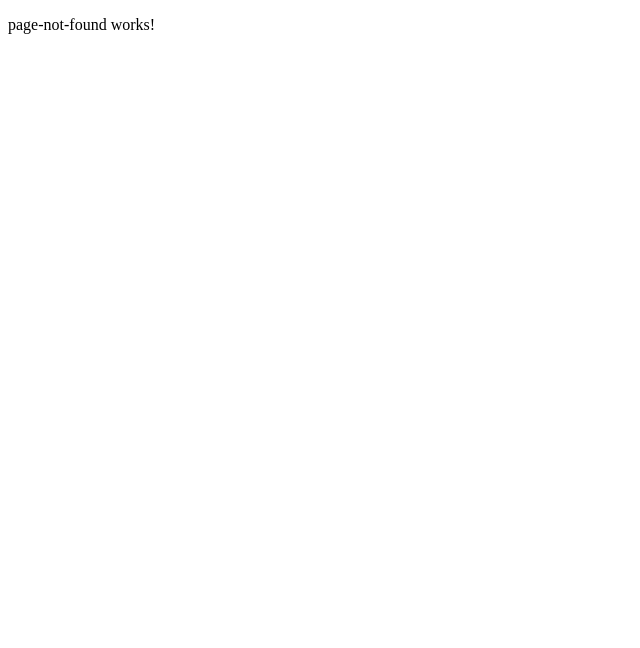
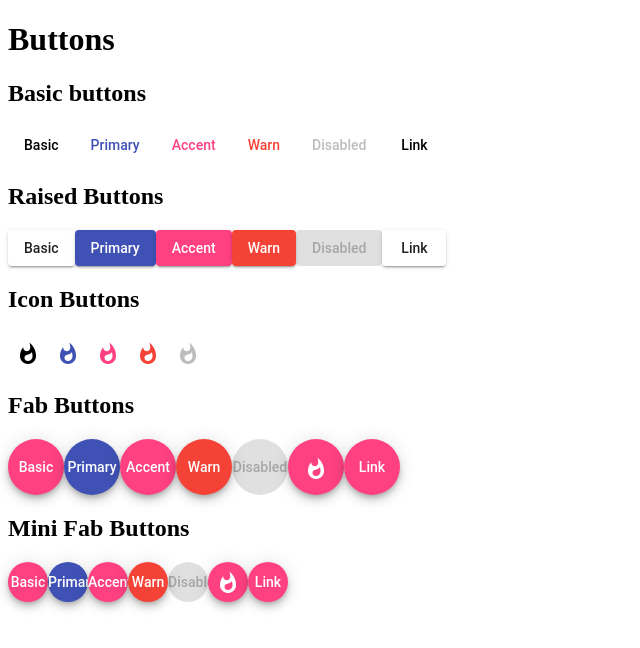
Before and after one commit to farley911/kraken, an Angular app: page /buttons in a window 1280 px wide. Shown: the top 648 px of the page, without its empty margins (0-640 px from the left). Built offline with nearby package versions, Linux system fonts and the light colour scheme.

Commit message:
Adds angular material buttons to button component

```diff
--- a/package.json
+++ b/package.json
@@ -1,6 +1,6 @@
 {
   "name": "laferrari",
-  "version": "0.1.0",
+  "version": "0.2.0",
   "license": "MIT",
   "scripts": {
     "ng": "ng",
--- a/src/app/app.module.ts
+++ b/src/app/app.module.ts
@@ -8,7 +8,7 @@ import { AppRoutes } from './app.routes';
 import { CoreModule } from './modules/core/core.module';
 import { MaterialsModule } from './materials.module';
 import { RouteModule } from './route.module';
-import { SharedModule } from './modules/shared/shared.module';
+import { ShowcaseModule } from './modules/showcase/showcase.module';
 
 @NgModule({
   declarations: [
@@ -21,7 +21,7 @@ import { SharedModule } from './modules/shared/shared.module';
     MaterialsModule,
     ReactiveFormsModule,
     RouteModule,
-    SharedModule
+    ShowcaseModule
   ],
   providers: [],
   bootstrap: [AppComponent]
--- a/src/app/app.routes.ts
+++ b/src/app/app.routes.ts
@@ -1,11 +1,18 @@
 import { Routes } from '@angular/router';
 
 import { AppComponent } from './app.component';
+import { ButtonsComponent } from './modules/showcase/buttons/buttons.component';
 import { HelloWorldComponent } from './modules/core/hello-world/hello-world.component';
 import { PageNotFoundComponent } from './modules/core/page-not-found/page-not-found.component';
 import { RoutePaths } from './enums/route-paths.enum';
 
 export const AppRoutes: Routes = [{
+  path: RoutePaths.Buttons,
+  component: ButtonsComponent,
+  data: {
+    title: 'Buttons'
+  }
+}, {
   path: '',
   component: HelloWorldComponent,
   data: {
--- a/src/app/enums/route-paths.enum.ts
+++ b/src/app/enums/route-paths.enum.ts
@@ -1,2 +1,3 @@
 export enum RoutePaths {
+  Buttons = 'buttons'
 }
--- /dev/null
+++ b/src/app/modules/showcase/buttons/buttons.component.html
@@ -0,0 +1,66 @@
+<h1>Buttons</h1>
+
+<h2>Basic buttons</h2>
+<div>
+  <button mat-button>Basic</button>
+  <button mat-button color="primary">Primary</button>
+  <button mat-button color="accent">Accent</button>
+  <button mat-button color="warn">Warn</button>
+  <button mat-button disabled>Disabled</button>
+  <a mat-button routerLink=".">Link</a>
+</div>
+
+<h2>Raised Buttons</h2>
+<div>
+  <button mat-raised-button>Basic</button>
+  <button mat-raised-button color="primary">Primary</button>
+  <button mat-raised-button color="accent">Accent</button>
+  <button mat-raised-button color="warn">Warn</button>
+  <button mat-raised-button disabled>Disabled</button>
+  <a mat-raised-button routerLink=".">Link</a>
+</div>
+
+<h2>Icon Buttons</h2>
+<div>
+  <button mat-icon-button>
+    <mat-icon aria-label="Example icon-button with a fire icon">whatshot</mat-icon>
+  </button>
+  <button mat-icon-button color="primary">
+    <mat-icon aria-label="Example icon-button with a fire icon primary color">whatshot</mat-icon>
+  </button>
+  <button mat-icon-button color="accent">
+    <mat-icon aria-label="Example icon-button with a fire icon accent color">whatshot</mat-icon>
+  </button>
+  <button mat-icon-button color="warn">
+    <mat-icon aria-label="Example icon-button with a fire icon warm color">whatshot</mat-icon>
+  </button>
+  <button mat-icon-button disabled>
+    <mat-icon aria-label="Example icon-button with a fire icon disabled">whatshot</mat-icon>
+  </button>
+</div>
+
+<h2>Fab Buttons</h2>
+<div>
+  <button mat-fab>Basic</button>
+  <button mat-fab color="primary">Primary</button>
+  <button mat-fab color="accent">Accent</button>
+  <button mat-fab color="warn">Warn</button>
+  <button mat-fab disabled>Disabled</button>
+  <button mat-fab>
+    <mat-icon aria-label="Example icon-button with a whats hot icon">whatshot</mat-icon>
+  </button>
+  <a mat-fab routerLink=".">Link</a>
+</div>
+
+<h2>Mini Fab Buttons</h2>
+<div>
+  <button mat-mini-fab>Basic</button>
+  <button mat-mini-fab color="primary">Primary</button>
+  <button mat-mini-fab color="accent">Accent</button>
+  <button mat-mini-fab color="warn">Warn</button>
+  <button mat-mini-fab disabled>Disabled</button>
+  <button mat-mini-fab>
+    <mat-icon aria-label="Example icon-button with a whats hot icon">whatshot</mat-icon>
+  </button>
+  <a mat-mini-fab routerLink=".">Link</a>
+</div>
--- /dev/null
+++ b/src/app/modules/showcase/buttons/buttons.component.ts
@@ -0,0 +1,15 @@
+import { Component, OnInit } from '@angular/core';
+
+@Component({
+  selector: 'app-buttons',
+  templateUrl: './buttons.component.html',
+  styleUrls: ['./buttons.component.scss']
+})
+export class ButtonsComponent implements OnInit {
+
+  constructor() { }
+
+  ngOnInit() {
+  }
+
+}
```
Also changed, not shown: src/app/modules/shared/shared.module.ts (+10 -2 lines), src/app/modules/showcase/showcase.module.ts (added, +14 -0 lines), src/app/modules/showcase/buttons/buttons.component.scss (added), 1 other file (tests, documents, lock files or other folders).
